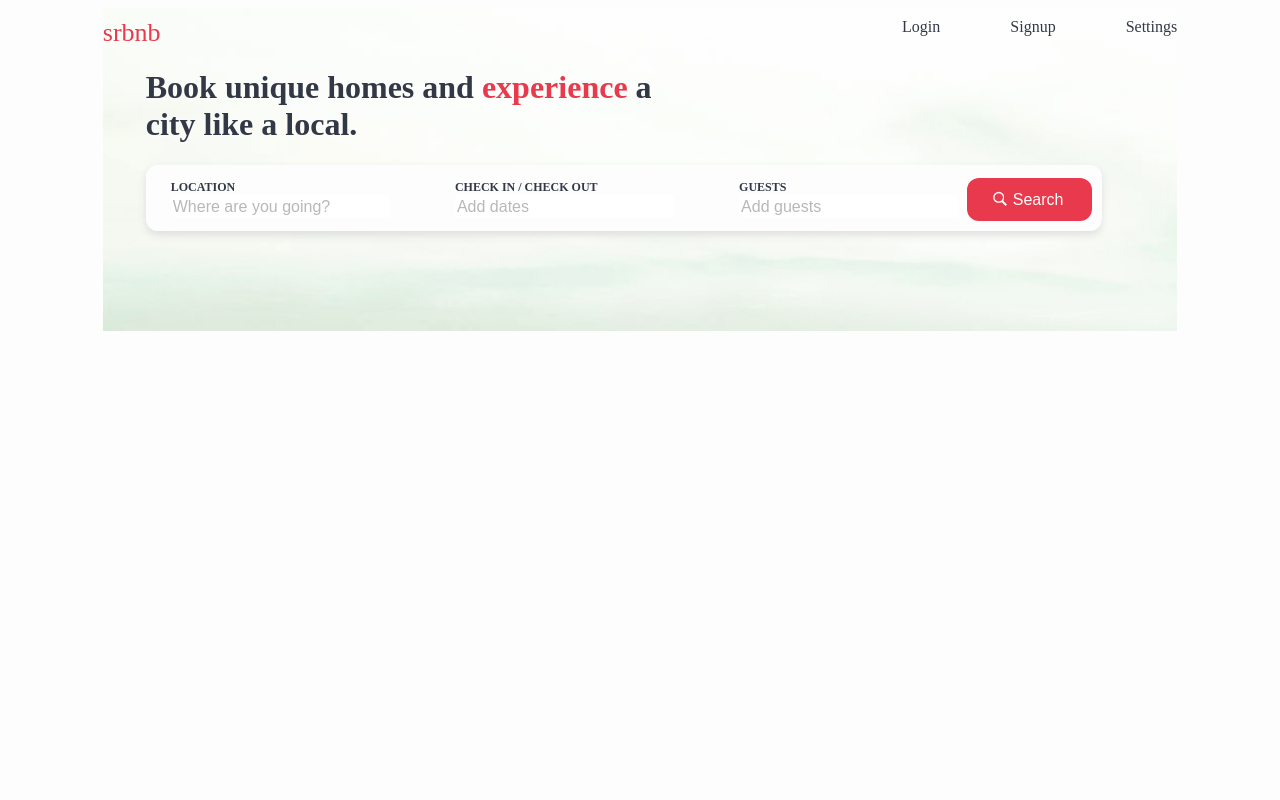
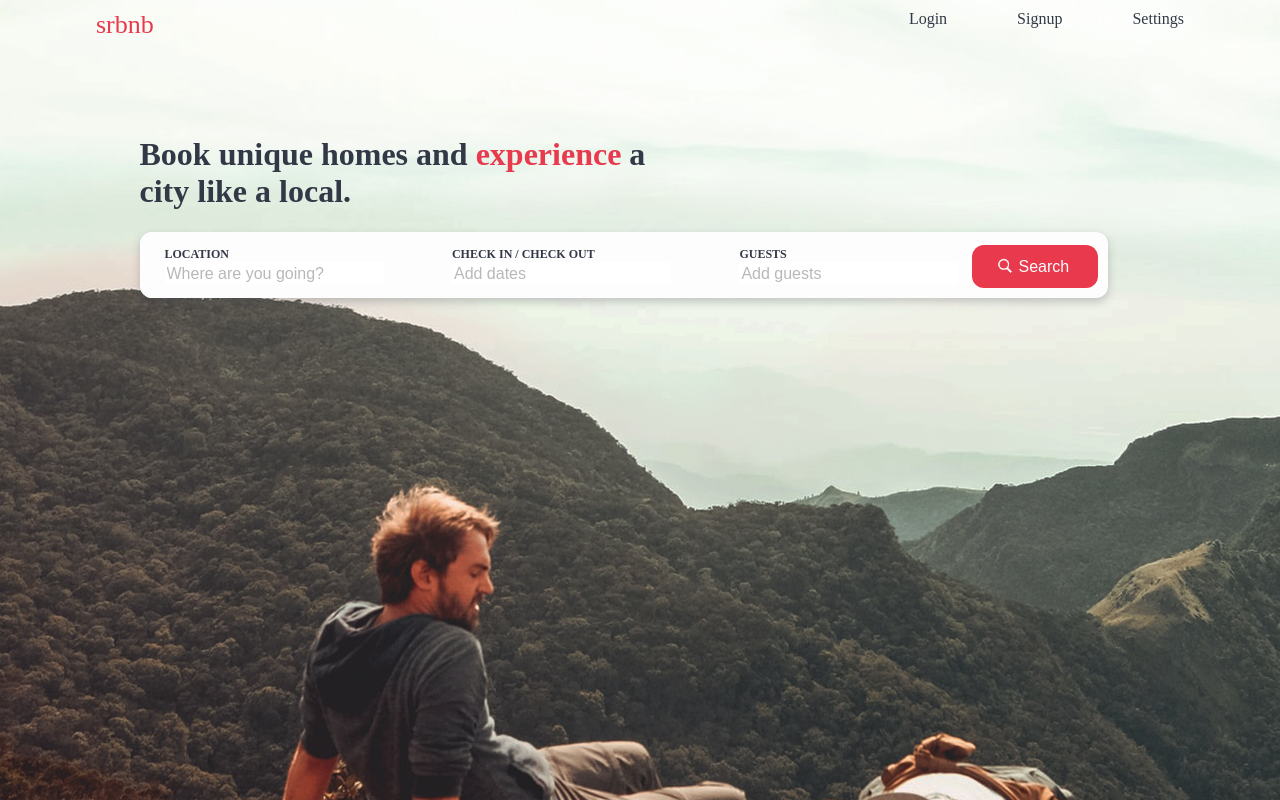
Before and after one commit to igorroncevic/wp2020-srbnb, a Vue app in the folder client/wp2020-client/: page / in a window 1280 px wide. Built offline with nearby package versions, Linux system fonts and the light colour scheme; the HTML template or start-up script is replaced by a standard one.

Commit message:
FE - Added Background to Home, Login and Signup

```diff
--- a/client/wp2020-client/public/css/styles.css
+++ b/client/wp2020-client/public/css/styles.css
@@ -1,4 +1,4 @@
-:root{
+:root {
   --main-text-color: #323846;
   --medium-text-color: #8b8b8b;
   --light-text-color: #b8b8b8;
@@ -6,9 +6,13 @@
   --brand-color: #e8394d;
   --brand-color-hover: #ea4c5e;
 
-   --dropshadow-color: #dfdfdf;
+  --dropshadow-color: rgba(50, 56, 70, 0.25);
 
   --background-color: #fdfdfd;
 
   --border-radius: 12px;
 }
+
+body {
+  margin: 0 !important;
+}
--- a/client/wp2020-client/src/App.vue
+++ b/client/wp2020-client/src/App.vue
@@ -1,18 +1,22 @@
 <template>
-  <div id="app" class="row" :style="{backgroundImage: `url('${backgroundImg}')`}">
-    <router-view />
+  <div id="app" :style="{background: 'url(' + backgroundImage +')'}">
+    <router-view class="row"/>
   </div>
 </template>
 
 <script>
+import homeBg from "./../public/img/home-cover.png";
+import loginSignupBg from "./../public/img/login-cover.png";
+
 export default {
   name: "App",
   computed: {
-    backgroundImg() {
-      return this.$route.path === "/"
-        ? "./../public/img/home-cover.png"
-        : this.$route.path === "/login" || this.$route.path === "/signup"
-        ? "./../public/img/login-cover.png"
+    backgroundImage() {
+      console.log();
+      return this.$route.name === "home"
+        ? homeBg
+        : this.$route.name === "login" || this.$route.name === "signup"
+        ? loginSignupBg
         : "";
     }
   }
@@ -34,12 +38,11 @@ export default {
 #app {
   margin: 0 auto;
   overflow-x: hidden;
+  height: 100vh;
 }
 
 .row {
   position: relative;
-  max-width: 85%;
-  height: 100%;
   width: 85%;
   margin: 0 auto;
 }
--- a/client/wp2020-client/src/components/Home.vue
+++ b/client/wp2020-client/src/components/Home.vue
@@ -1,5 +1,5 @@
 <template>
-  <div>
+  <div style="margin-top: 75px;">
     <!-- Title -->
     <div class="title-wrapper">
       <h1 id="title">
```
Also changed, not shown: client/wp2020-client/public/img/home-cover.png, 1 other file (tests, documents, lock files or other folders). Lines whose indentation alone changed are shown as unchanged.
